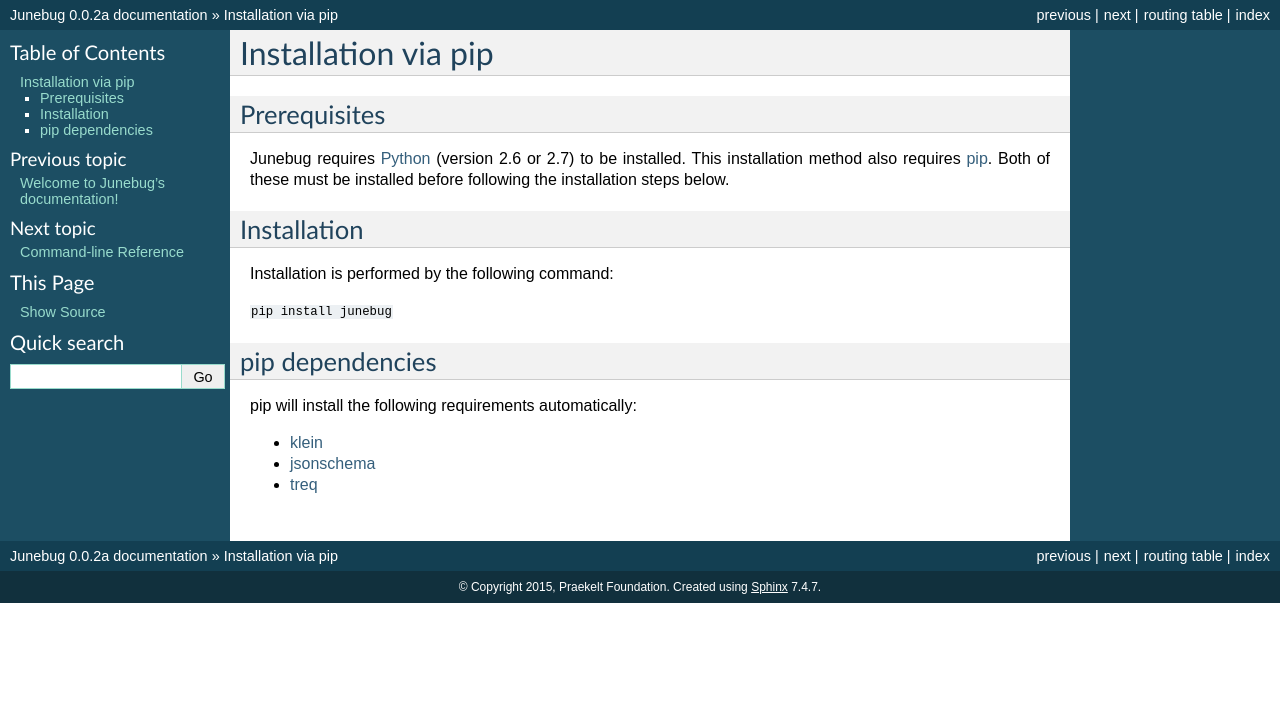
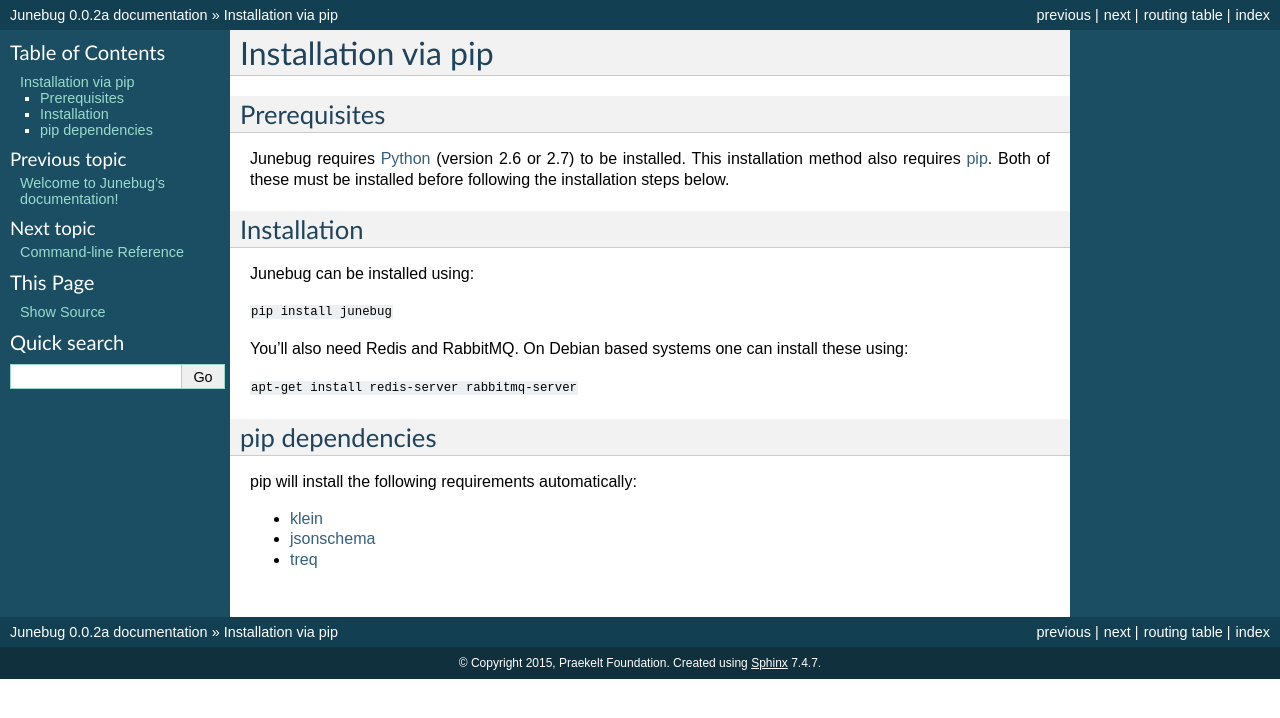
Before and after one commit to praekeltfoundation/junebug, a Sphinx documentation site: the page built from docs/installation.rst, in a window 1280 px wide. Shown: the top 718 px of the page. Built offline with Sphinx 7.4.7, drawn with Linux system fonts in a browser that asks for light colours.

Commit message:
Mention Redis and RabbitMQ in installation guide.

```diff
--- a/docs/installation.rst
+++ b/docs/installation.rst
@@ -15,9 +15,15 @@
 
 Installation
 ------------
-Installation is performed by the following command:
+
+Junebug can be installed using:
 
 ``pip install junebug``
+
+You'll also need Redis and RabbitMQ. On Debian based systems one can install
+these using:
+
+``apt-get install redis-server rabbitmq-server``
 
 
 pip dependencies
```
